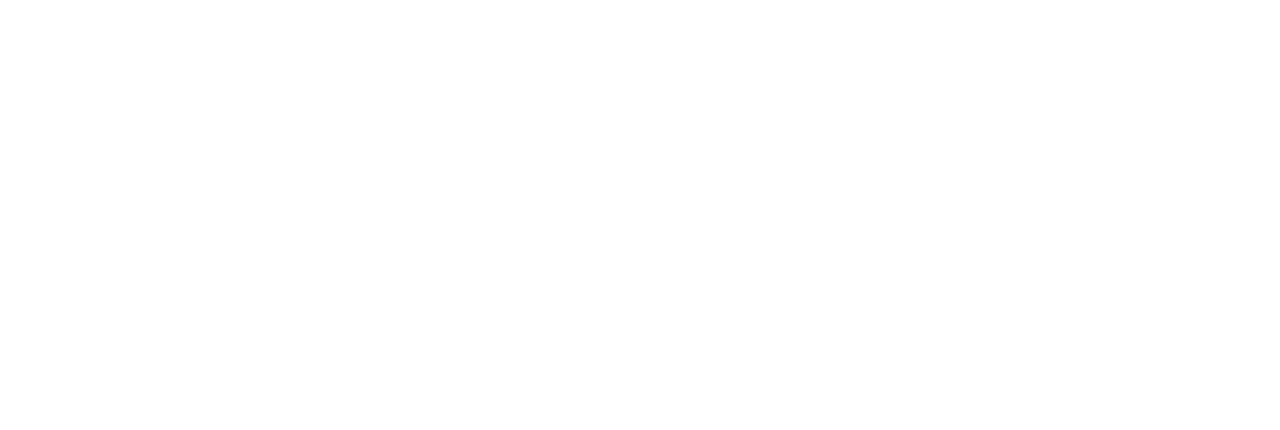
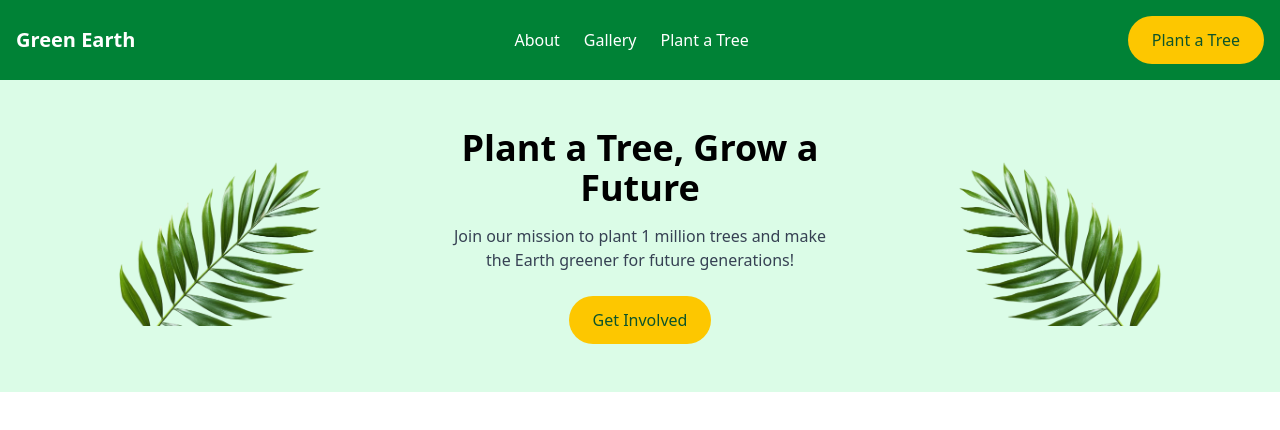
Before and after one commit to Al-Roman23/Module-34, a plain HTML site: page index.html in a window 1280 px wide. Drawn offline with nearby package versions, Linux system fonts and the light colour scheme.

Commit message:
Header Section [Navbar + Hero]

```diff
--- a/index.html
+++ b/index.html
@@ -11,9 +11,69 @@
 </head>
 
 <body>
-    <header></header>
-    <main></main>
-    <footer></footer>
+    <header>
+        <nav class="bg-green-700">
+            <div class="container mx-auto px-4">
+                <div class="flex items-center justify-between py-4">
+                    <h1 class="text-white text-xl font-bold">Green Earth</h1>
+                    <ul class="hidden md:flex space-x-6 text-white">
+                        <li><a href="#">About</a></li>
+                        <li><a href="#">Gallery</a></li>
+                        <li><a href="#">Plant a Tree</a></li>
+                    </ul>
+                    <div class="hidden md:block">
+                        <button
+                            class="bg-yellow-400 text-green-900 px-6 py-3 rounded-full hover:ring-2 hover:ring-yellow-500 transition">Plant
+                            a Tree</button>
+                    </div>
+                    <div class="md:hidden">
+                        <button id="mobile-menu-button" class="text-white">
+                            <svg xmlns="http://www.w3.org/2000/svg" class="h-6 w-6" fill="none" viewBox="0 0 24 24"
+                                stroke="currentColor">
+                                <path stroke-linecap="round" stroke-linejoin="round" stroke-width="2"
+                                    d="M4 6h16M4 12h16M4 18h16" />
+                            </svg>
+                        </button>
+                    </div>
+                </div>
+                <div id="mobile-menu" class="hidden md:hidden mt-3">
+                    <ul class="flex flex-col space-y-2 text-white">
+                        <li><a href="#" class="block px-3 py-2">About</a></li>
+                        <li><a href="#" class="block px-3 py-2">Gallery</a></li>
+                        <li><a href="#" class="block px-3 py-2">Plant a Tree</a></li>
+                    </ul>
+                    <button class="w-full mt-3 bg-yellow-400 text-green-900 px-4 py-2 rounded-full">Plant a
+                        Tree</button>
+                </div>
+            </div>
+        </nav>
+
+        <section class="bg-green-100 py-12 px-4">
+            <div class="grid grid-cols-1 md:grid-cols-3 items-center gap-6">
+                <div class="flex justify-center">
+                    <img src="Resources/Images/H-L-1.png" alt="Leaf Left" class="w-40 md:w-64">
+                </div>
+                <div class="text-center">
+                    <h1 class="text-4xl font-bold mb-4 text-black-800">Plant a Tree, Grow a Future</h1>
+                    <p class="text-gray-700 mb-6">Join our mission to plant 1 million trees and make the Earth greener
+                        for
+                        future generations!</p>
+                    <button
+                        class="bg-yellow-400 text-green-900 px-6 py-3 rounded-full hover:ring-2 hover:ring-yellow-500 transition">Get
+                        Involved</button>
+                </div>
+                <div class="flex justify-center">
+                    <img src="Resources/Images/H-L-2.png" alt="Leaf Right" class="w-40 md:w-64">
+                </div>
+            </div>
+        </section>
+    </header>
+    <main>
+
+    </main>
+    <footer>
+
+    </footer>
     <script src="JavaScripT/JavaScripT.js"></script>
 </body>
 
```
